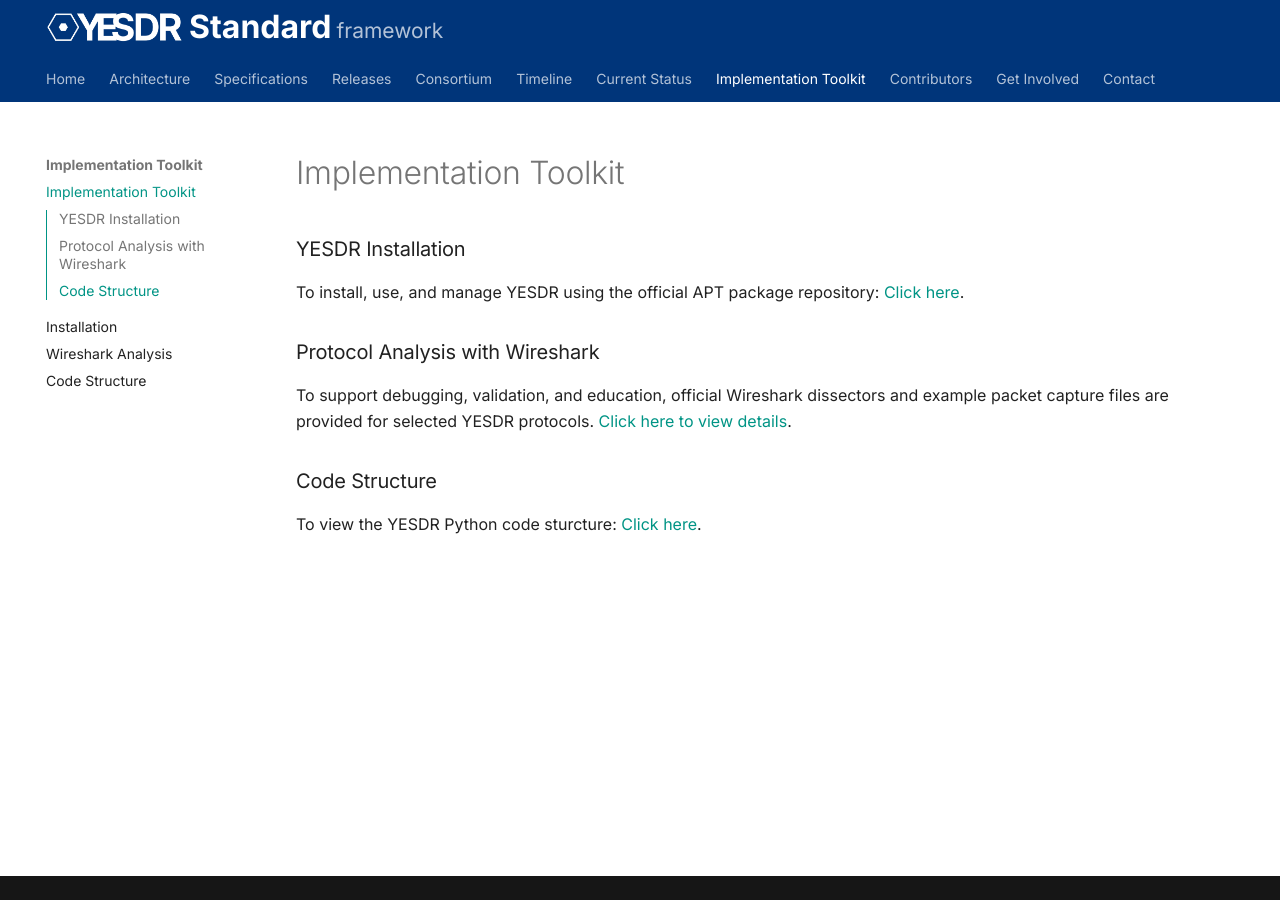
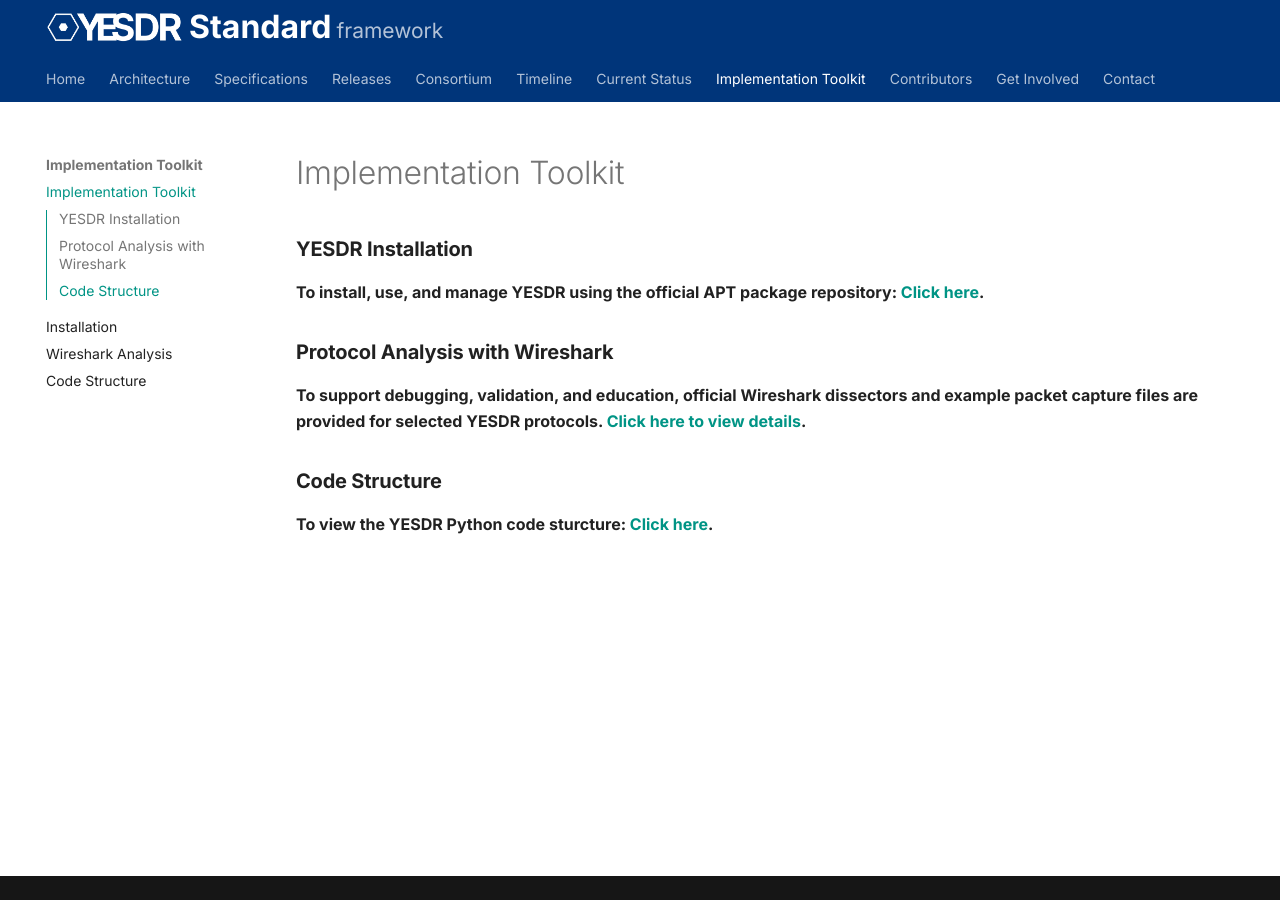
Before and after one commit to chandharlabs/yesdr-standard, an MkDocs documentation site: the page built from docs/implementations/index.md, in a window 1280 px wide. Built offline with MkDocs 1.6.1 and Material for MkDocs 9.7.7, drawn with Linux system fonts in a browser that asks for light colours.

```diff
--- a/docs/implementations/index.md
+++ b/docs/implementations/index.md
@@ -1,14 +1,14 @@
 
-### YESDR Installation
+### <strong>YESDR Installation
 
 To install, use, and manage YESDR using the official APT package repository: [Click here](Installation.md).
 
-### Protocol Analysis with Wireshark
+### <strong>Protocol Analysis with Wireshark
 
 To support debugging, validation, and education, official
 Wireshark dissectors and example packet capture files are provided for selected
 YESDR protocols. [Click here to view details](protocol-tools.md).
 
-### Code Structure
+### <strong>Code Structure
 
 To view the YESDR Python code sturcture: [Click here](codestructure.md).
```
